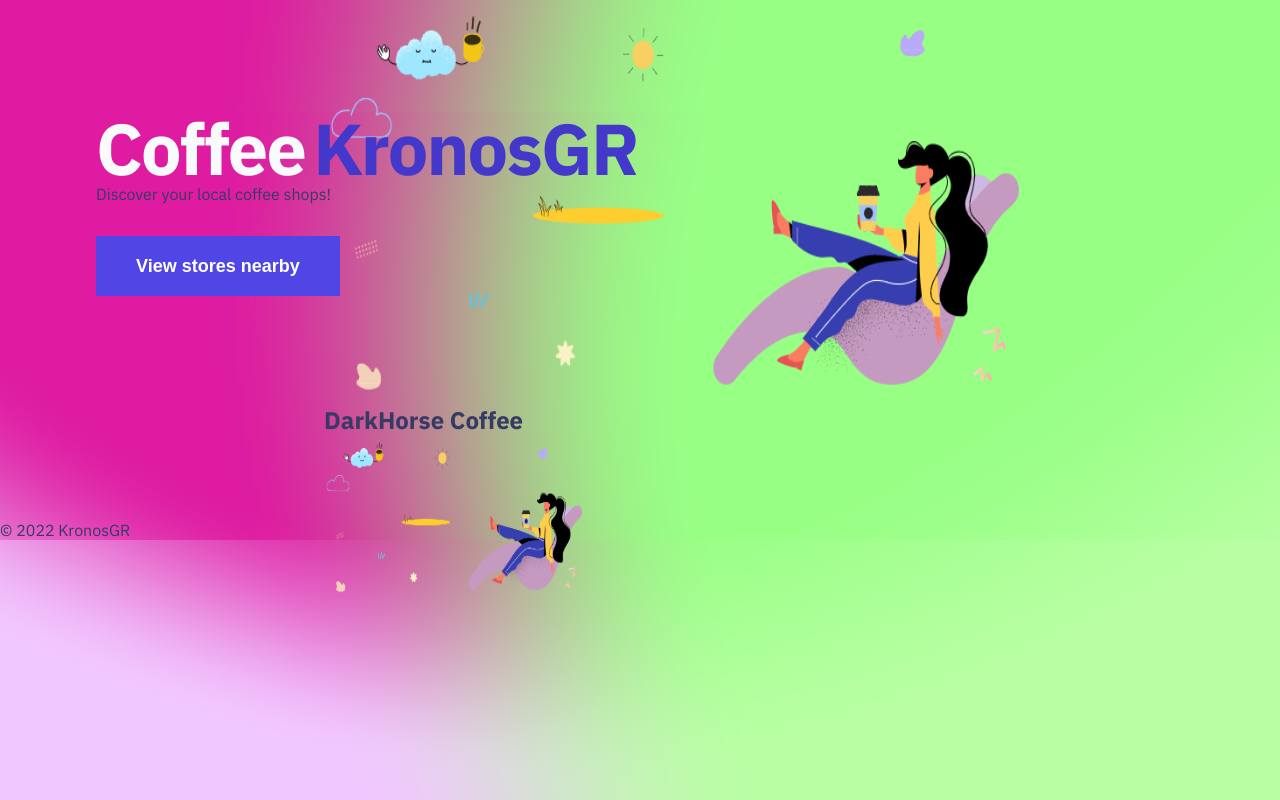
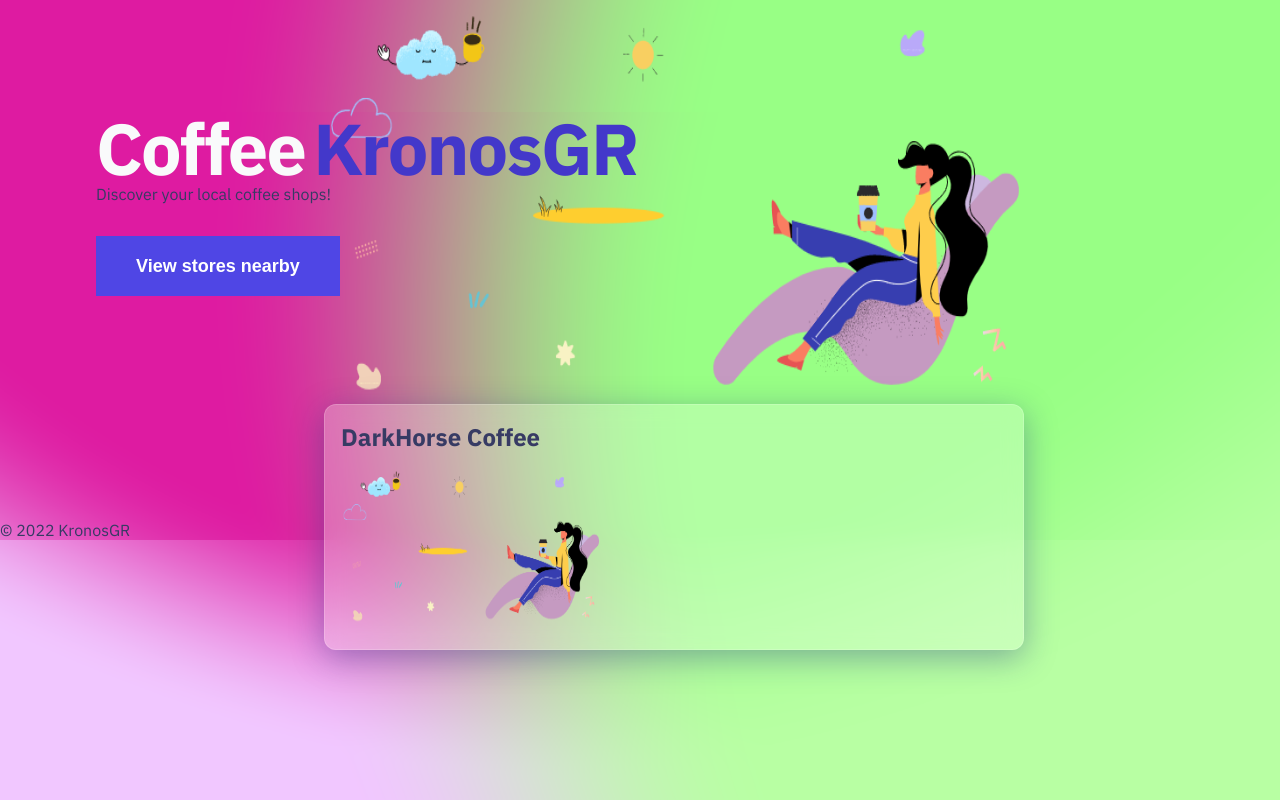
Before and after one commit to kronosGR/next.js-discover-coffee-stores, a Next.js app: page / in a window 1280 px wide. Built offline with nearby package versions, Linux system fonts and the light colour scheme.

Commit message:
added styling and classnam

```diff
--- a/components/card.js
+++ b/components/card.js
@@ -1,13 +1,25 @@
 import Image from 'next/image';
 import Link from 'next/link';
 import styles from './card.module.css';
+import cls from 'classnames'
 
 const Card = (props) => {
   return (
     <Link href={props.href}>
-      <a>
-        <h2>{props.name}</h2>
-        <Image src={props.imgUrl} width={260} height={160} />
+      <a className={styles.cardLink}>
+        <div className={cls("glass",styles.container)}>
+          <div className={styles.cardHeaderWrapper}>
+            <h2 className={styles.header}>{props.name}</h2>
+          </div>
+          <div className={styles.cardImageWrapper}>
+            <Image
+              className={styles.cardImage}
+              src={props.imgUrl}
+              width={260}
+              height={160}
+            />
+          </div>
+        </div>
       </a>
     </Link>
   );
--- a/components/card.module.css
+++ b/components/card.module.css
@@ -0,0 +1,57 @@
+.cardLink {
+  margin: auto;
+  --tw-shadow: 0 20px 25px -5px rgba(0, 0, 0, 0.1),
+    0 10px 10px -5px rgba(0, 0, 0, 0.04);
+  box-shadow: 0 0 transparent, 0 0 #0000, 0 0 transparent, 0 0 #0000,
+    0 0 transparent;
+
+  border-color: var(--text-white-100);
+  border-radius: 0.75rem /* 12px */;
+}
+
+.container {
+  border-radius: 0.75rem /* 12px */;
+  padding-top: 0.25rem /* 4px */;
+  padding-bottom: 0.25rem /* 4px */;
+  padding-bottom: 1.25rem /* 20px */;
+  padding-left: 1rem /* 16px */;
+  padding-right: 1rem /* 16px */;
+
+  backdrop-filter: blur(10px);
+
+}
+
+.cardHeaderWrapper {
+  margin-top: 0.75rem /* 12px */;
+  margin-bottom: 0.75rem /* 12px */;
+}
+
+.cardHeader {
+  text-overflow: ellipsis;
+  white-space: nowrap;
+  font-size: 1.25rem /* 20px */;
+  line-height: 1.75rem /* 28px */;
+  font-weight: 800;
+  overflow: hidden;
+  width: 16rem /* 256px */;
+}
+
+.cardImageWrapper {
+  color: var(--text-white-100);
+}
+
+.cardImage {
+  border-radius: 0.75rem /* 12px */;
+}
+
+@media (min-width: 1024px) {
+  .cardHeader {
+    width: 16rem /* 256px */;
+  }
+}
+
+@media (min-width: 768px) {
+  .cardHeader {
+    width: 16rem /* 256px */;
+  }
+}
--- a/package.json
+++ b/package.json
@@ -8,6 +8,7 @@
     "lint": "next lint"
   },
   "dependencies": {
+    "classnames": "^2.3.1",
     "next": "12.0.8",
     "react": "17.0.2",
     "react-dom": "17.0.2"
--- a/styles/globals.css
+++ b/styles/globals.css
@@ -2,17 +2,16 @@
 body {
   padding: 0;
   margin: 0;
-  font-family: IBMPlexSans, -apple-system, BlinkMacSystemFont, Segoe UI, Roboto,
-    Oxygen, Ubuntu, Cantarell, Fira Sans, Droid Sans, Helvetica Neue, sans-serif;
+  font-family: IBMPlexSans, -apple-system, BlinkMacSystemFont, Segoe UI, Roboto, Oxygen,
+    Ubuntu, Cantarell, Fira Sans, Droid Sans, Helvetica Neue, sans-serif;
 
-  background: url("/static/background.png");
+  background: url('/static/background.png');
 
   background-position: 50%;
   background-repeat: no-repeat;
   background-size: cover;
   color: #373b64;
 }
-
 
 @font-face {
   font-family: 'IBMPlexSans';
@@ -34,7 +33,6 @@
   font-weight: 700;
   src: url(/fonts/IBMPlexSans-Bold.ttf) format('truetype');
 }
-
 
 a {
   color: inherit;
@@ -85,6 +83,15 @@
   border: 1px solid #fff;
 }
 
+.glass {
+  background: rgba(255, 255, 255, 0.25);
+  box-shadow: 0 8px 32px 0 rgba(31, 38, 135, 0.37);
+  backdrop-filter: blur(4.5px);
+  -webkit-backdrop-filter: blur(4.5px);
+  border-radius: 10px;
+  border: 1px solid rgba(255, 255, 255, 0.18);
+}
+
 :root {
   --text-purple: rgba(67, 56, 202, 1);
   --text-purple-dark: rgba(79, 70, 229, 1);
```
Also changed, not shown: 2 other files (tests, documents, lock files or other folders).
